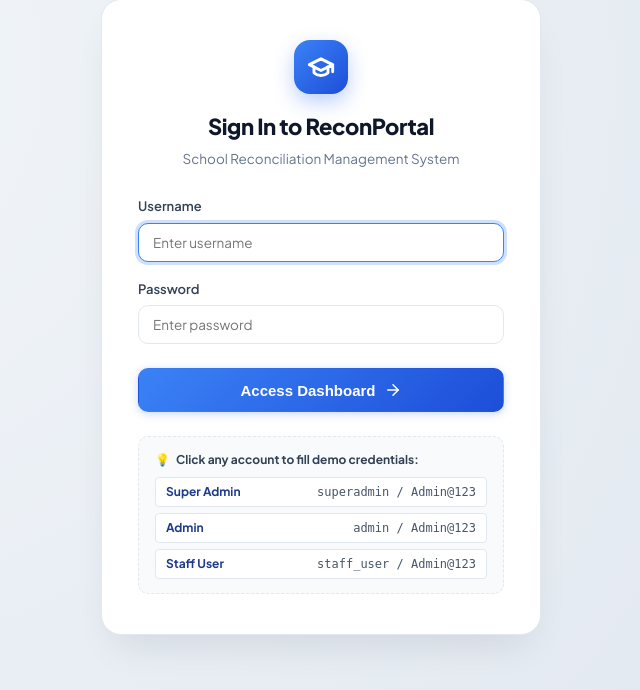
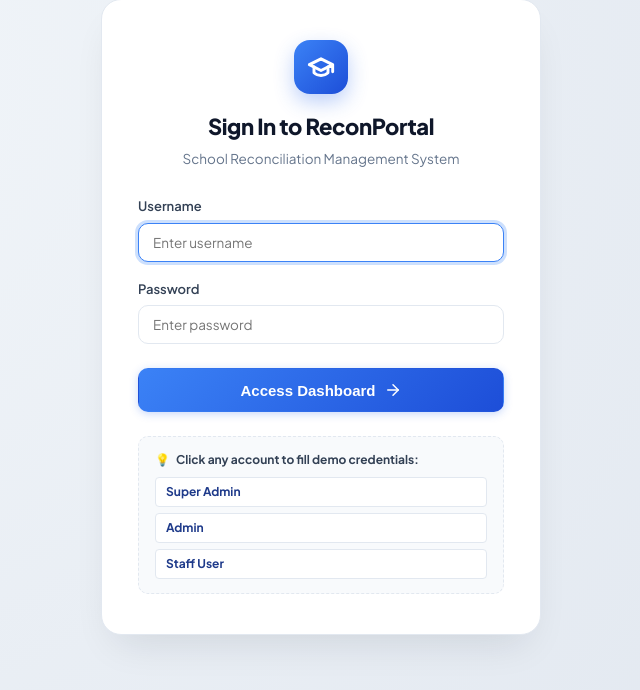
Before and after one commit to Adarsh1530/reconsilation, a PHP site: page / in a window 1280 px wide. Shown: the part 83-773 px from the top of the page, without its empty margins (319-959 px from the left). Run offline with PHP 8.4, Linux system fonts and the light colour scheme; some libraries are stand-ins or nearby versions.

Commit message:
Remove exposed demo credential texts from login page

```diff
--- a/index.php
+++ b/index.php
@@ -272,15 +272,12 @@ $csrf_token = generate_csrf_token();
             <div class="hint-badges">
                 <div class="hint-item" onclick="fillCreds('superadmin', 'Admin@123')">
                     <span class="hint-role">Super Admin</span>
-                    <span class="hint-creds">superadmin / Admin@123</span>
                 </div>
                 <div class="hint-item" onclick="fillCreds('admin', 'Admin@123')">
                     <span class="hint-role">Admin</span>
-                    <span class="hint-creds">admin / Admin@123</span>
                 </div>
                 <div class="hint-item" onclick="fillCreds('staff_user', 'Admin@123')">
                     <span class="hint-role">Staff User</span>
-                    <span class="hint-creds">staff_user / Admin@123</span>
                 </div>
             </div>
         </div>
```
